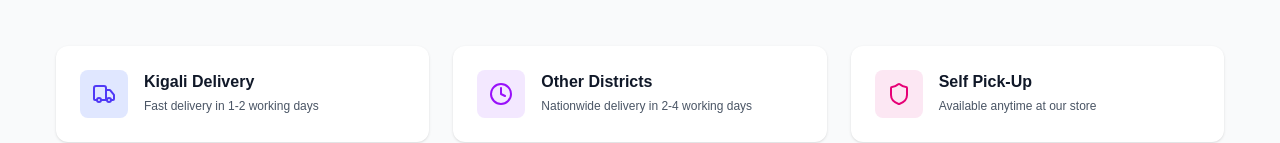
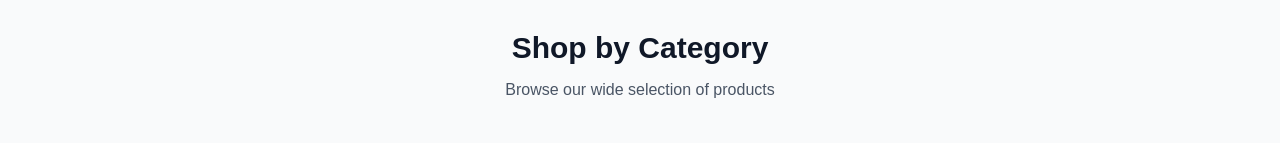
Before and after one commit to rukundowilson/ECF468161, a Next.js app in the folder jirani/: page / in a window 1280 px wide. Shown: the part 673-816 px from the top of the page. Built offline with nearby package versions, Linux system fonts and the light colour scheme; no server answers.

Commit message:
Remove Features section with delivery cards, restore delivery summary in left sidebar

```diff
--- a/jirani/src/app/page.tsx
+++ b/jirani/src/app/page.tsx
@@ -342,40 +342,6 @@ export default function EcommerceHomepage() {
         </div>
       </section>
 
-      {/* Features */}
-      <section className="bg-gray-50 py-12">
-        <div className="max-w-7xl mx-auto px-4 sm:px-6 lg:px-8">
-          <div className="grid grid-cols-1 md:grid-cols-3 gap-6">
-            <div className="flex items-start space-x-4 bg-white p-6 rounded-xl shadow-sm hover:shadow-md transition-shadow">
-              <div className="bg-indigo-100 p-3 rounded-lg">
-                <Truck className="text-indigo-600" size={24} />
-              </div>
-              <div>
-                <p className="font-bold text-base text-gray-900 mb-1">Kigali Delivery</p>
-                <p className="text-xs text-gray-600">Fast delivery in 1-2 working days</p>
-              </div>
-            </div>
-            <div className="flex items-start space-x-4 bg-white p-6 rounded-xl shadow-sm hover:shadow-md transition-shadow">
-              <div className="bg-purple-100 p-3 rounded-lg">
-                <Clock className="text-purple-600" size={24} />
-              </div>
-              <div>
-                <p className="font-bold text-base text-gray-900 mb-1">Other Districts</p>
-                <p className="text-xs text-gray-600">Nationwide delivery in 2-4 working days</p>
-              </div>
-            </div>
-            <div className="flex items-start space-x-4 bg-white p-6 rounded-xl shadow-sm hover:shadow-md transition-shadow">
-              <div className="bg-pink-100 p-3 rounded-lg">
-                <Shield className="text-pink-600" size={24} />
-              </div>
-              <div>
-                <p className="font-bold text-base text-gray-900 mb-1">Self Pick-Up</p>
-                <p className="text-xs text-gray-600">Available anytime at our store</p>
-              </div>
-            </div>
-          </div>
-        </div>
-      </section>
 
       {/* Categories */}
       <section className="pt-0 pb-16 bg-gray-50">
```
